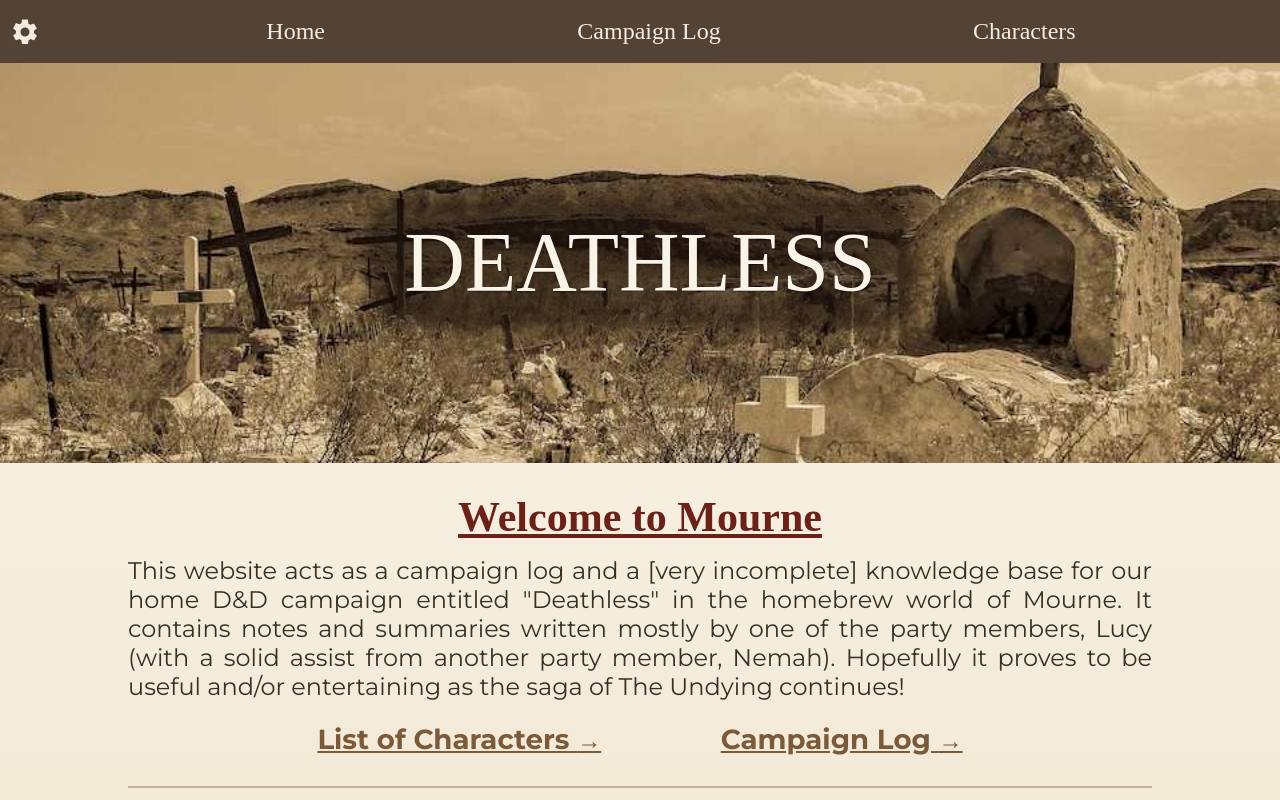
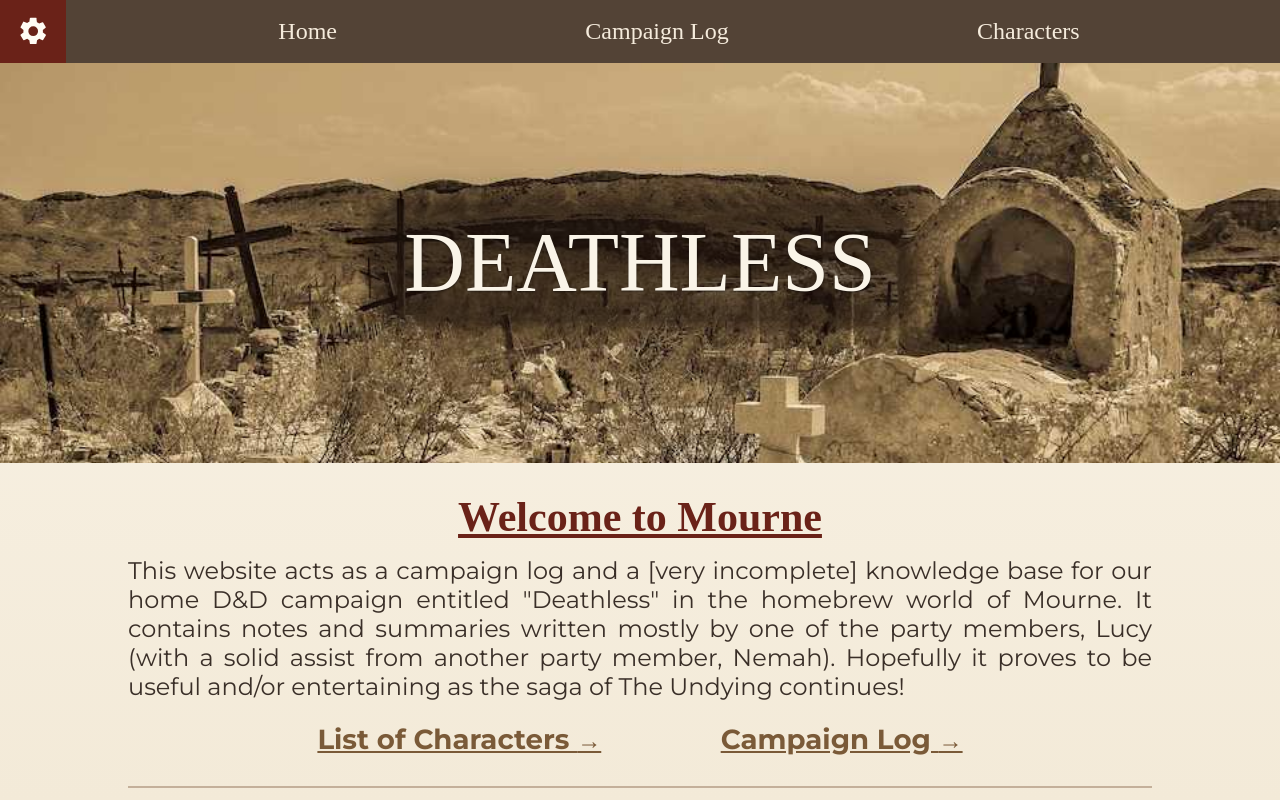
Before and after one commit to Mattcraft900/DeathlessWebsite, a website built with Vite: page client/index.html in a window 1280 px wide. Shown: the top 800 px of the page. Built offline with nearby package versions, Linux system fonts and the light colour scheme; files whose address does not match are found by name; a web font is replaced by a local one.

Commit message:
Desktop settings page also ready!

```diff
--- a/client/styles/shared.css
+++ b/client/styles/shared.css
@@ -1154,6 +1154,20 @@
     .header-inner {
         flex-wrap: nowrap;
         gap: 0.5em;
+        align-items: stretch;
+    }
+
+    #settings-btn {
+        width: auto;
+        height: auto;
+        aspect-ratio: auto;
+        align-self: stretch;
+        padding: 0.55em 0.7em;
+    }
+
+    #settings-btn .settings-btn__icon {
+        width: 1.35em;
+        height: 1.35em;
     }
 
     #menu-list {
```
Also changed, not shown: client/styles/settings.css (+18 -0 lines).
